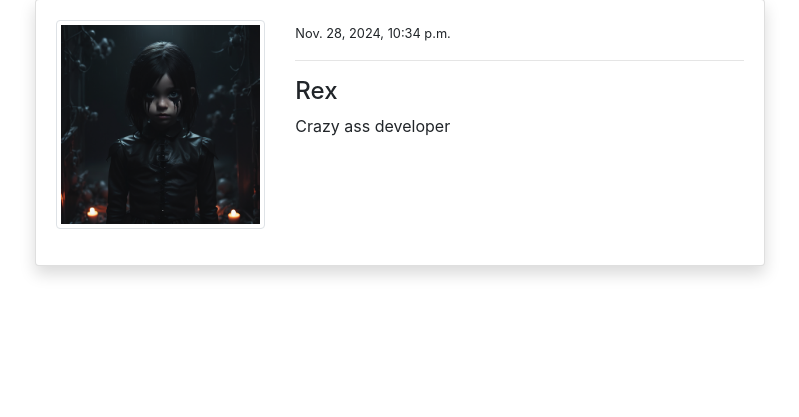
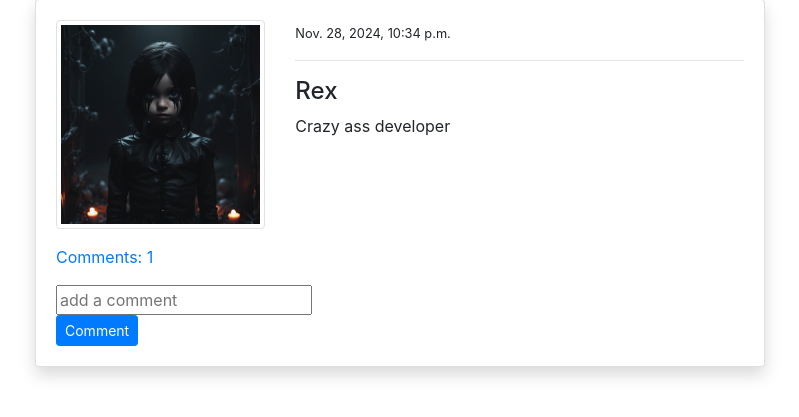
Before and after one commit to RexDavid06/blog-application, a Django app: page /post_detail/10/ in a window 1280 px wide. Shown: the part 81-498 px from the top of the page, without its empty margins (240-1039 px from the left). Run offline with Django 5.2, Linux system fonts and the light colour scheme; a user stored in the database is signed in; data comes from the database, SQL or seed files in the repository; both versions use the stored data as it was after the commit; some libraries are stand-ins or nearby versions.

Commit message:
added comment section

```diff
--- a/templates/base/post_detail.html
+++ b/templates/base/post_detail.html
@@ -31,31 +31,38 @@
                     <p class="mt-3">
                         <a class="" data-toggle="collapse" href="#collapseExample" role="button" aria-expanded="false"
                             aria-controls="collapseExample">
-                            <!-- Comments: {{ post.comment_count }} -->
+                            Comments: {{posts.comment_count}}
                         </a>
                     </p>
                     <div class="collapse" id="collapseExample">
                         <div style="height: 250px; overflow-y: scroll;" class="card card-body">
-                            <!-- {% for comment in post.comments %} -->
+                        {% for comment in posts.comment.all %}
                             <p class="text-justify">
                             <div class="row">
                                 <div class="col-md-3">
-                                    <!-- {{ comment.user.username }} -->
+                                    {{comment.user.username}}
                                 </div>
                                 <div class="col-md-9">
-                                    <!-- {{ comment.content }} -->
+                                  {{comment.content}}
                                 </div>
+
+                                <div class="col-md-9">
+                                    {{comment.date_posted}}
+                                  </div>
+
+
                             </div>
                             <hr>
                             </p>
-                            <!-- {% endfor %} -->
+                            {% endfor %}
+
                         </div>
                     </div>
-                    <!-- <form method="POST">
+                    <form method="post">
                         {% csrf_token %}
                         {{ c_form }}
                         <input class="btn btn-primary btn-sm" type="submit" value="Comment">
-                    </form> -->
+                    </form>
                 </div>
             </div>
         </div>
--- a/testblogapp/admin.py
+++ b/testblogapp/admin.py
@@ -1,6 +1,7 @@
 from django.contrib import admin
-from .models import Post, Profile
+from .models import Post, Profile, Comment
 
 # Register your models here.
 admin.site.register(Post)
 admin.site.register(Profile)
+admin.site.register(Comment)
--- a/testblogapp/forms.py
+++ b/testblogapp/forms.py
@@ -1,7 +1,7 @@
 from django import forms
 from django.contrib.auth.models import User
 from django.contrib.auth.forms import UserCreationForm
-from .models import Post, Profile
+from .models import Post, Profile, Comment
 
 class SignupForm(UserCreationForm):
     email = forms.EmailField(required=True)
@@ -46,3 +46,10 @@ class PostUpdateForm(forms.ModelForm):
     class Meta:
         model = Post
         fields = ['title', 'content']
+
+
+class CommentForm(forms.ModelForm):
+    content = forms.CharField(max_length=250, label='', widget=forms.TextInput(attrs={"placeholder": "add a comment"}) )
+    class Meta:
+        model = Comment
+        fields = ['content']
--- a/testblogapp/models.py
+++ b/testblogapp/models.py
@@ -1,5 +1,6 @@
 from django.db import models
 from django.contrib.auth.models import User
+
 
 
 # Create your models here.
@@ -12,6 +13,8 @@ class Post(models.Model):
     def __str__(self):
         return self.title
 
+    def comment_count(self):
+        return self.comment.all().count()
 
     class Meta:
         ordering = ['-date_created']
@@ -23,3 +26,16 @@ class Profile(models.Model):
 
     def __str__(self):
         return self.user.username
+
+class Comment(models.Model):
+    post = models.ForeignKey(Post, on_delete=models.CASCADE, related_name='comment')
+    user = models.ForeignKey(User, on_delete=models.CASCADE)
+    content = models.CharField(max_length=250)
+    date_posted = models.DateTimeField(auto_now_add=True)
+
+
+    def __str__(self):
+        return f"{self.content}    {self.date_posted}"
+
+    class Meta:
+        ordering = ['-date_posted']
--- a/testblogapp/views.py
+++ b/testblogapp/views.py
@@ -1,5 +1,5 @@
 from django.shortcuts import render, redirect
-from .forms import SignupForm, CreatePostForm, ProfileUpdateForm, UserUpdateForm, PostUpdateForm
+from .forms import SignupForm, CreatePostForm, ProfileUpdateForm, UserUpdateForm, PostUpdateForm, CommentForm
 from .models import Post
 from django.contrib.auth import logout
 from django.contrib.auth.decorators import login_required
@@ -67,8 +67,19 @@ def profile(request):
 @login_required(login_url='login')
 def post_detail(request, pk):
     posts = Post.objects.get(id=pk)
+    if request.method == 'POST':
+        c_form = CommentForm(request.POST)
+        if c_form.is_valid():
+            instance = c_form.save(commit=False)
+            instance.user = request.user
+            instance.post = posts
+            instance.save()
+            return redirect('post_detail', pk=posts.id)
+    else:
+        c_form = CommentForm()
     context = {
         "posts": posts,
+        "c_form":c_form
     }
     return render(request, 'base/post_detail.html', context)
 
```
Also changed, not shown: db.sqlite3, testblogapp/migrations/0007_comment.py (added), testblogapp/migrations/0008_alter_comment_post.py (added).
